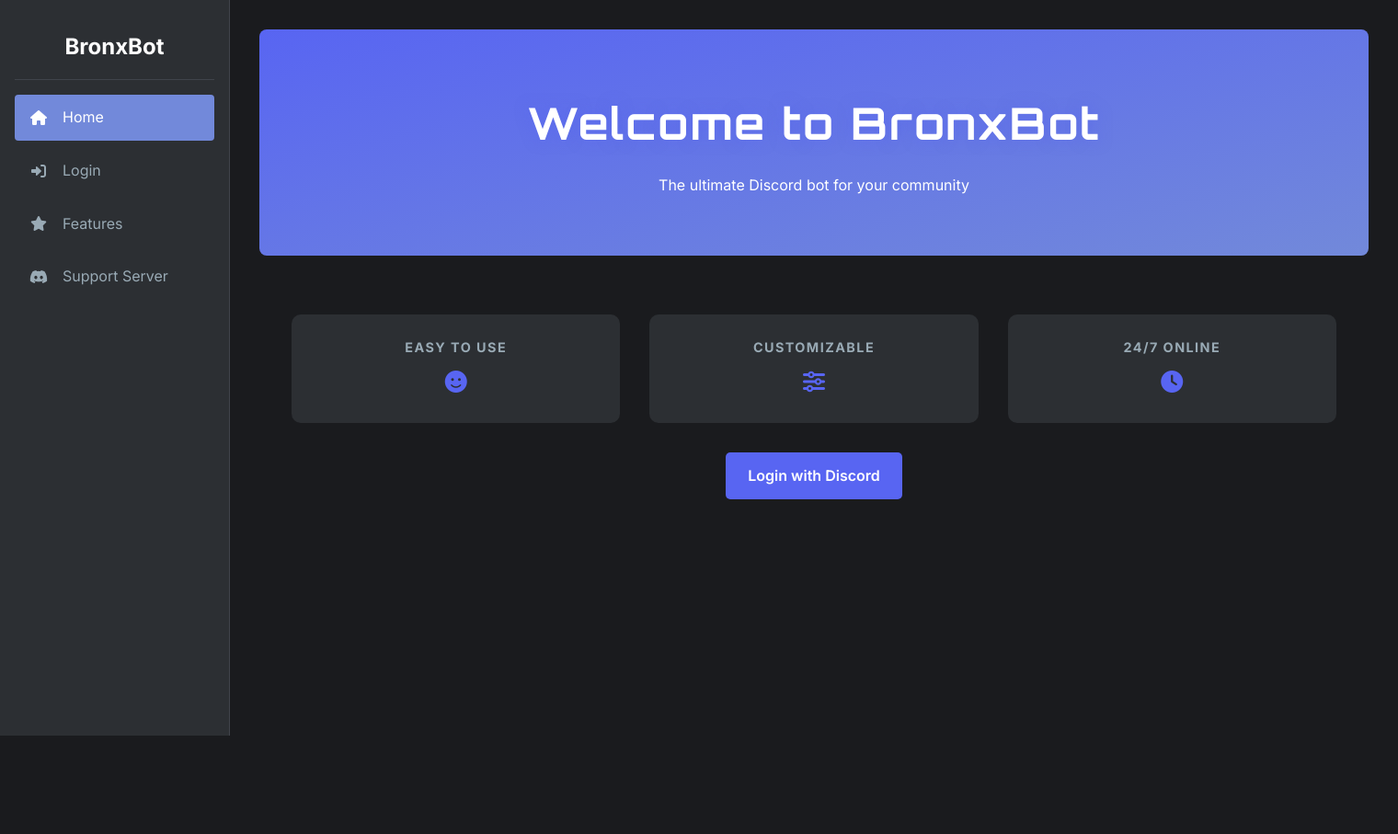
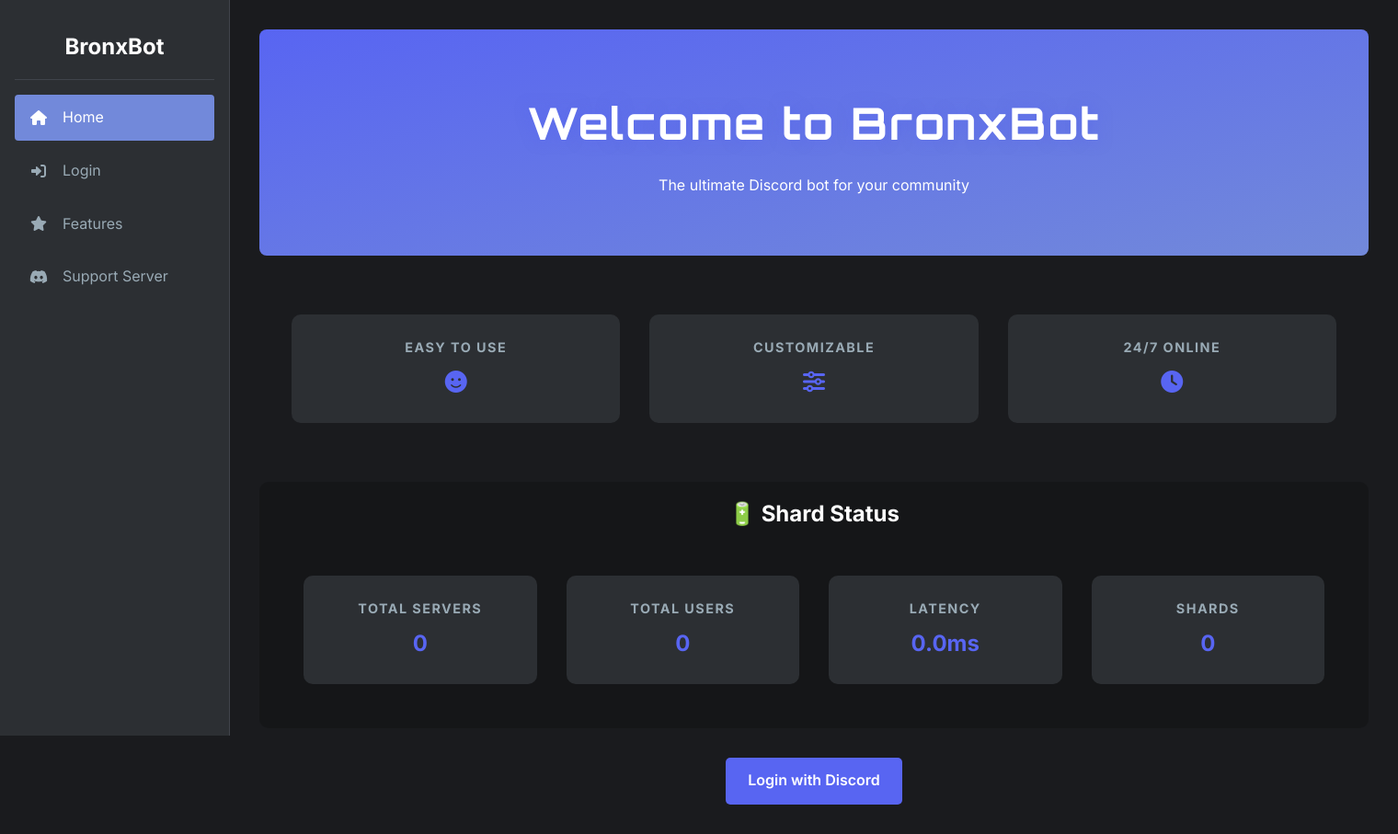
Before and after one commit to sreayas-me/bot, a Flask app: page / in a window 1520 px wide. Shown: the whole page at 92% size. Before the commit the page ends 800 px from the top, so only its background shows below. Run offline with Flask 3, Linux system fonts and the light colour scheme; parts of the project's set-up code (start-up, migrations or seed data) failed here and were passed over.

Commit message:
shard status feature with UI updates and backend integration

```diff
--- a/app.py
+++ b/app.py
@@ -9,7 +9,15 @@ import time
 from utils.db import db  # This now uses the synchronous database
 
 app = Flask(__name__)
-server = None
+
+# Add thousands filter
+@app.template_filter('thousands')
+def thousands_filter(value):
+    """Format a number with thousands separator"""
+    try:
+        return "{:,}".format(int(value))
+    except (ValueError, TypeError):
+        return "0"
 
 # Load config
 with open("data/config.json", "r") as f:
--- a/static/css/style.css
+++ b/static/css/style.css
@@ -556,3 +556,58 @@ section h2 {
 .add-bot-link:hover {
     color: var(--text);
 }
+
+.shard-status {
+    margin: 2rem 0;
+    padding: 1rem;
+    background: rgba(0, 0, 0, 0.2);
+    border-radius: 10px;
+}
+
+.shard-status h2 {
+    text-align: center;
+    margin-bottom: 1rem;
+}
+
+.shard-grid {
+    display: grid;
+    grid-template-columns: repeat(auto-fit, minmax(250px, 1fr));
+    gap: 1rem;
+    margin-top: 2rem;
+}
+
+.shard-card {
+    background: rgba(0, 0, 0, 0.3);
+    border-radius: 8px;
+    padding: 1rem;
+    transition: transform 0.2s;
+}
+
+.shard-card:hover {
+    transform: translateY(-2px);
+}
+
+.shard-card.online {
+    border-left: 4px solid #43b581;
+}
+
+.shard-card.offline {
+    border-left: 4px solid #f04747;
+}
+
+.shard-card h4 {
+    margin: 0 0 0.5rem 0;
+    font-size: 1.1rem;
+}
+
+.shard-card p {
+    margin: 0.25rem 0;
+    font-size: 0.9rem;
+    opacity: 0.9;
+}
+
+.shard-card .uptime {
+    margin-top: 0.5rem;
+    font-size: 0.8rem;
+    opacity: 0.7;
+}
--- a/templates/home.html
+++ b/templates/home.html
@@ -54,6 +54,49 @@
                         <p><i class="fas fa-clock"></i></p>
                     </div>
                 </div>
+
+                <!-- Add new shard status section -->
+                <div class="shard-status">
+                    <h2>🔋 Shard Status</h2>
+                    <div class="stats-grid">
+                        <div class="stat-card">
+                            <h3>Total Servers</h3>
+                            <p>{{ stats.server_count|default(0)|thousands }}</p>
+                        </div>
+                        <div class="stat-card">
+                            <h3>Total Users</h3>
+                            <p>{{ stats.user_count|default(0)|thousands }}</p>
+                        </div>
+                        <div class="stat-card">
+                            <h3>Latency</h3>
+                            <p>{{ "%.1f"|format(stats.latency|default(0)) }}ms</p>
+                        </div>
+                        <div class="stat-card">
+                            <h3>Shards</h3>
+                            <p>{{ stats.shards|default(0) }}</p>
+                        </div>
+                    </div>
+
+                    {% if stats.shard_stats %}
+                    <div class="shard-grid">
+                        {% for shard_id, shard in stats.shard_stats.items() %}
+                        <div class="shard-card {{ 'online' if shard.status == 'online' else 'offline' }}">
+                            <h4>
+                                {% if shard.status == 'online' %}🟢{% else %}🔴{% endif %}
+                                Shard {{ shard_id }}
+                            </h4>
+                            <p>Servers: {{ shard.guild_count }}</p>
+                            <p>Users: {{ shard.user_count }}</p>
+                            <p>Latency: {{ "%.1f"|format(shard.latency) }}ms</p>
+                            <p class="uptime">
+                                Online for: {{ shard.uptime }}
+                            </p>
+                        </div>
+                        {% endfor %}
+                    </div>
+                    {% endif %}
+                </div>
+
                 <a href="/login" class="btn btn-primary">Login with Discord</a>
             </div>
         </main>
```
Also changed, not shown: cogs/Status.py (added, +126 -0 lines).
